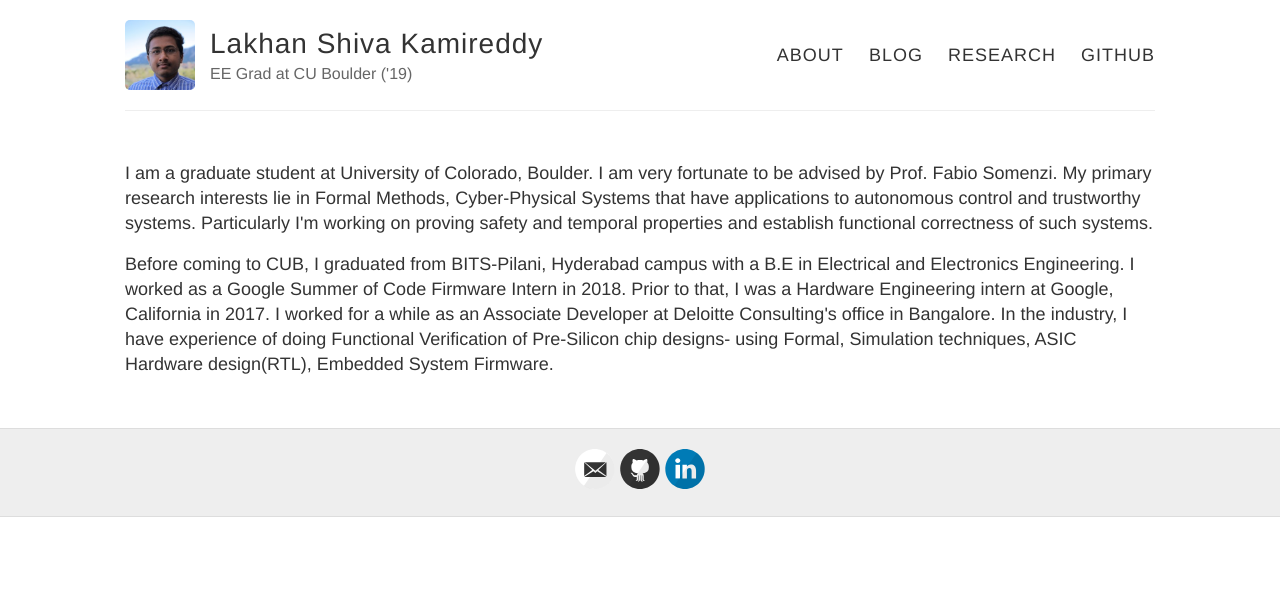
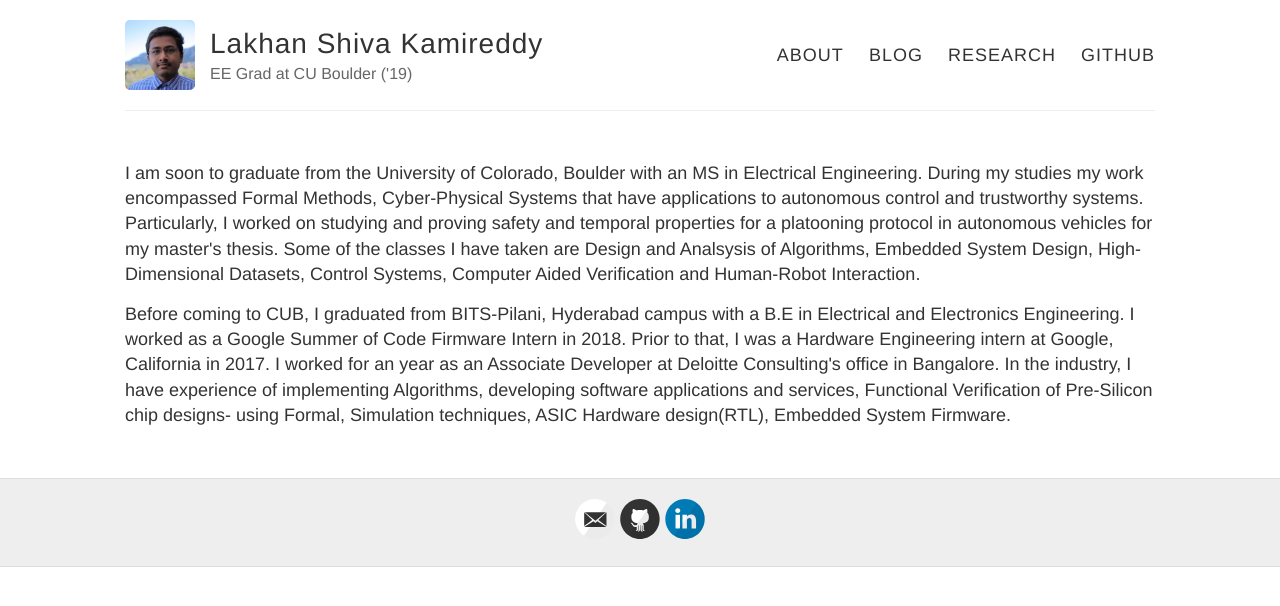
Before and after one commit to lakhanshiva/lakhanshiva.github.io, a Jekyll site: the page built from index.html, in a window 1280 px wide. Shown: the top 606 px of the page. Built offline with Jekyll 4.4.1, drawn with Linux system fonts in a browser that asks for light colours.

Commit message:
Update index.html

```diff
--- a/index.html
+++ b/index.html
@@ -3,10 +3,9 @@ layout: default
 ---
 
 <body>
-  <p>I am a graduate student at University of Colorado, Boulder. I am very fortunate to be advised by Prof. Fabio Somenzi. My primary research interests lie in Formal Methods, Cyber-Physical Systems that have applications to autonomous control and trustworthy systems. Particularly I'm working on proving safety and temporal properties and establish functional correctness of such systems. </p>
+  <p>I am soon to graduate from the University of Colorado, Boulder with an MS in Electrical Engineering. During my studies my work encompassed Formal Methods, Cyber-Physical Systems that have applications to autonomous control and trustworthy systems. Particularly, I worked on studying and proving safety and temporal properties for a platooning protocol in autonomous vehicles for my master's thesis. Some of the classes I have taken are Design and Analsysis of Algorithms, Embedded System Design, High-Dimensional Datasets, Control Systems, Computer Aided Verification and Human-Robot Interaction. </p>
 
-   <p>Before coming to CUB, I graduated from BITS-Pilani, Hyderabad campus with a B.E in Electrical and Electronics Engineering. I worked as a Google Summer of Code Firmware Intern in 2018. Prior to that, I was a Hardware Engineering intern at Google, California in 2017. I worked for a while as an Associate Developer at Deloitte Consulting's office in Bangalore.
-    In the industry, I have experience of doing Functional Verification of Pre-Silicon chip designs- using Formal, Simulation techniques,
-    ASIC Hardware design(RTL), Embedded System Firmware.
+   <p>Before coming to CUB, I graduated from BITS-Pilani, Hyderabad campus with a B.E in Electrical and Electronics Engineering. I worked as a Google Summer of Code Firmware Intern in 2018. Prior to that, I was a Hardware Engineering intern at Google, California in 2017. I worked for an year as an Associate Developer at Deloitte Consulting's office in Bangalore.
+    In the industry, I have experience of implementing Algorithms, developing software applications and services, Functional Verification of Pre-Silicon chip designs- using Formal, Simulation techniques, ASIC Hardware design(RTL), Embedded System Firmware.
   </p>
 </body>
```
